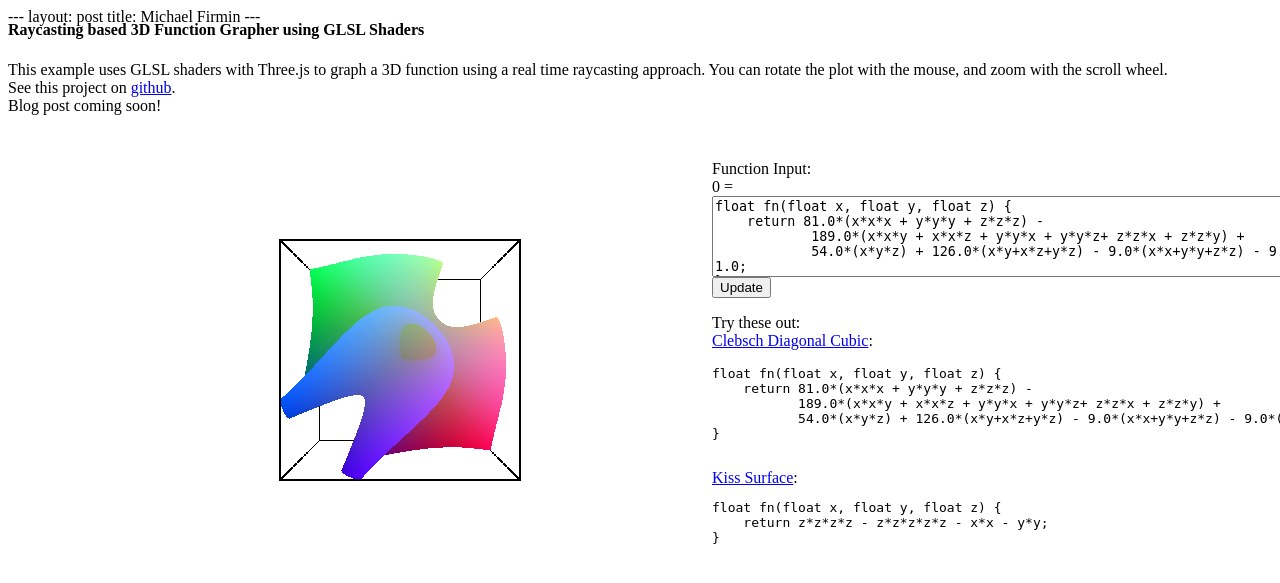
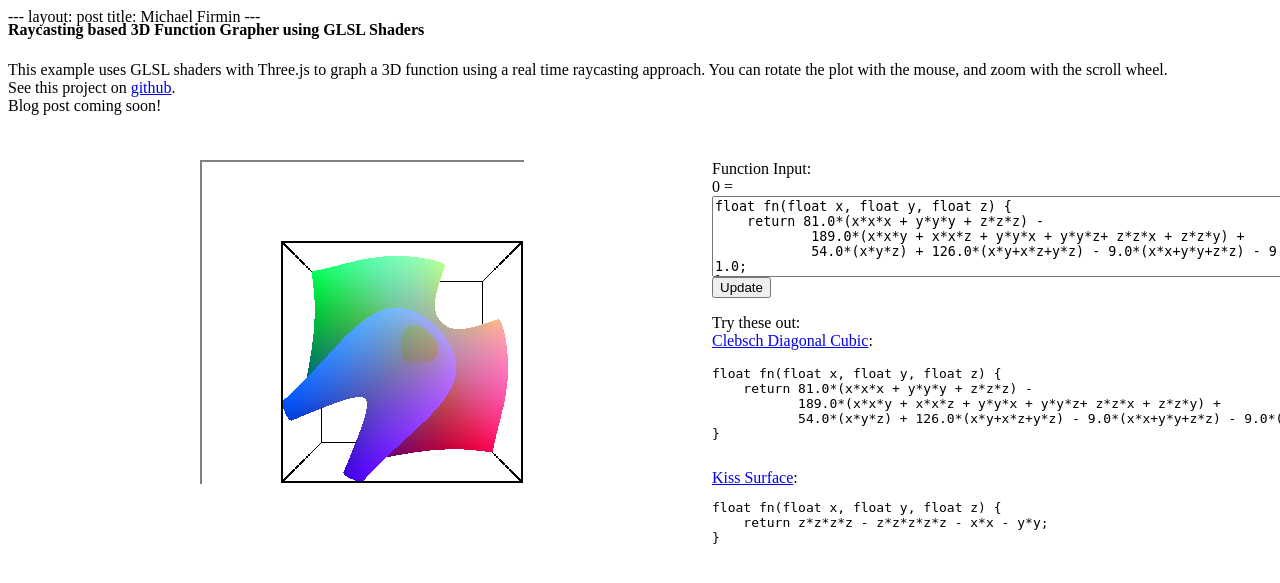
Before and after one commit to mfirmin/mfirmin.github.io, a PHP site: page /projects/functiongrapher.html in a window 1280 px wide. Shown: the top 583 px of the page. Run offline with PHP 8.4, Linux system fonts and the light colour scheme; some libraries are stand-ins or nearby versions.

Commit message:
added border

```diff
--- a/projects/css/functiongrapher.css
+++ b/projects/css/functiongrapher.css
@@ -19,6 +19,7 @@
     width: 25vw;
     height: 25vw;
     left: 15%;
+    border: 2px solid gray;
 
 }
 
```
